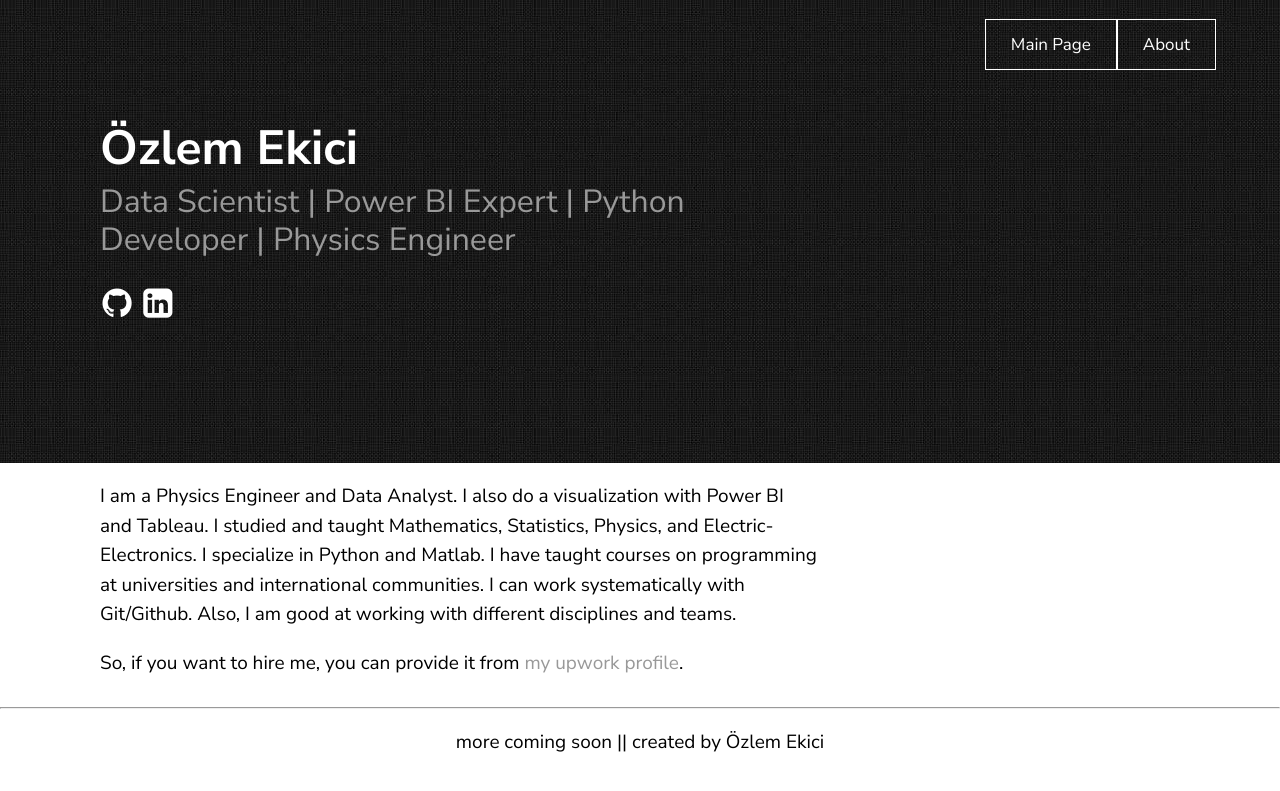
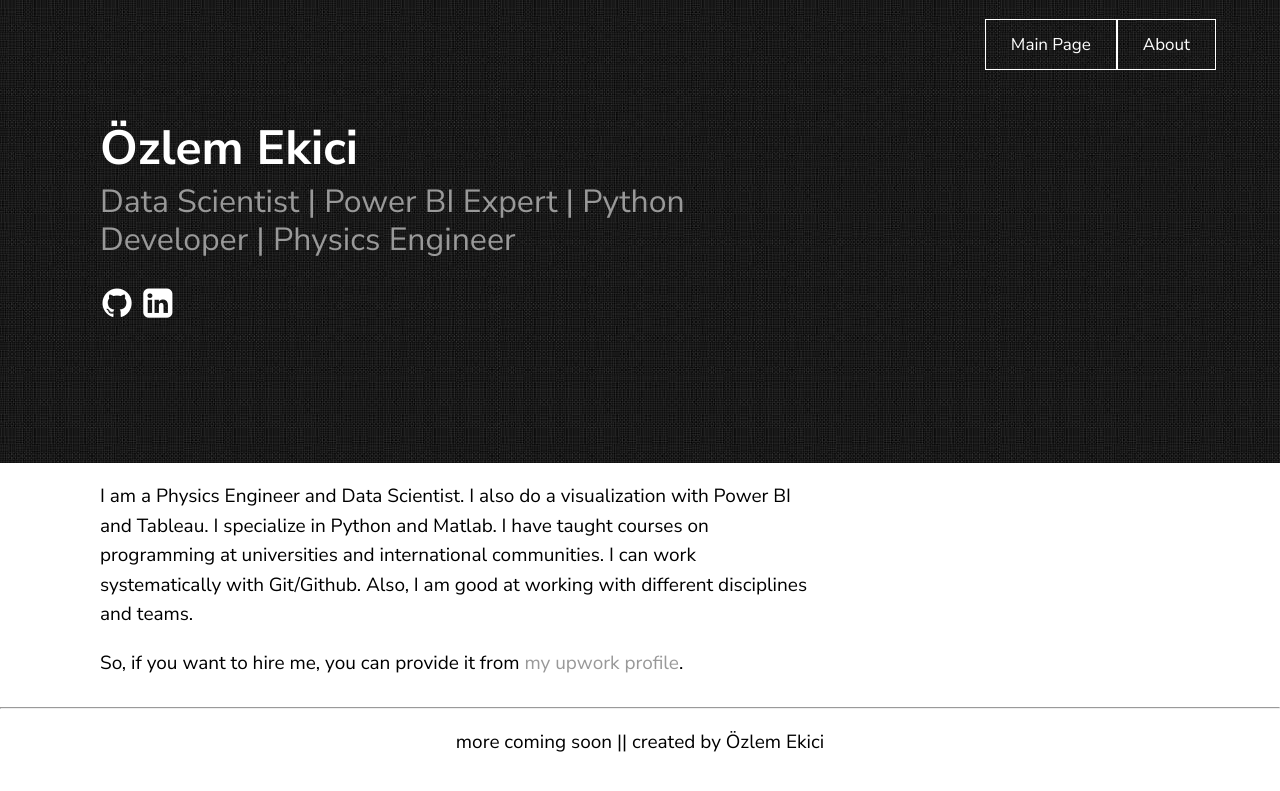
Before and after one commit to ozlemekici/ozlemekici.github.io, a Jekyll site: the page built from about.markdown, in a window 1280 px wide. Shown: the top 791 px of the page. Built offline with Jekyll 4.4.1, drawn with Linux system fonts in a browser that asks for light colours.

Commit message:
Update about.markdown

```diff
--- a/about.markdown
+++ b/about.markdown
@@ -3,6 +3,6 @@ layout: page
 title: About
 permalink: /about/
 ---
-   I am a Physics Engineer and Data Analyst. I also do a visualization with Power BI and Tableau. I studied and taught Mathematics, Statistics, Physics, and Electric-Electronics. I specialize in Python and Matlab. I have taught courses on programming at universities and international communities. I can work systematically with Git/Github. Also, I am good at working with different disciplines and teams.
+   I am a Physics Engineer and Data Scientist. I also do a visualization with Power BI and Tableau. I specialize in Python and Matlab. I have taught courses on programming at universities and international communities. I can work systematically with Git/Github. Also, I am good at working with different disciplines and teams.
 
 So, if you want to hire me, you can provide it from [my upwork profile](https://www.upwork.com/freelancers/~01550e7089fbce960f).
```
